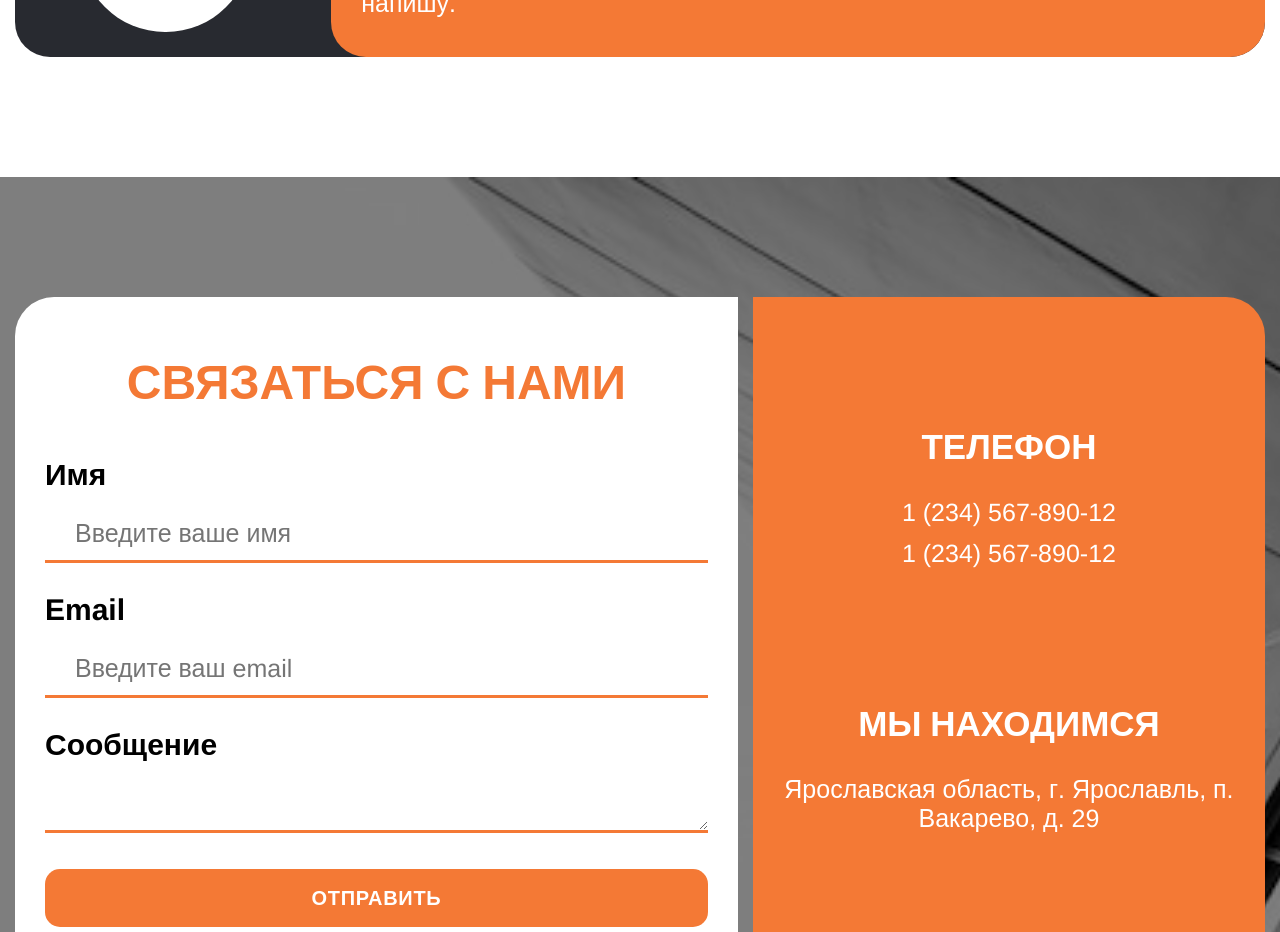
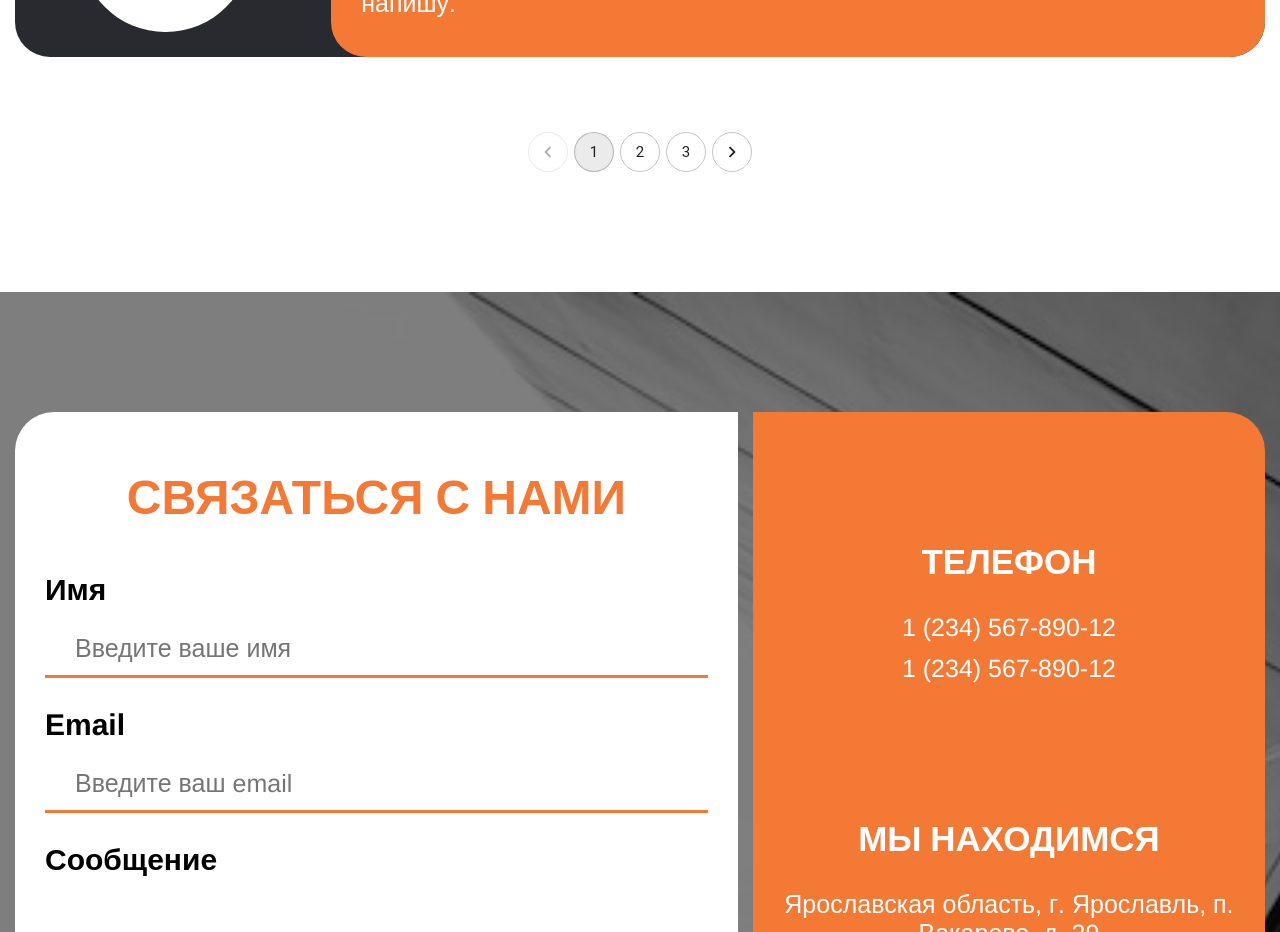
Before and after one commit to XenoPOMP/college-2022-practice-project, a React (Vite) app: page / in a window 1280 px wide. Shown: the part 9980-10912 px from the top of the page. Built offline with nearby package versions, Linux system fonts and the light colour scheme; a web font is replaced by a local one.

Commit message:
add Pagination
Added Pagination for reviews from Material UI library

```diff
--- a/src/assets/sections/ReviewSection/ReviewSection.module.scss
+++ b/src/assets/sections/ReviewSection/ReviewSection.module.scss
@@ -15,4 +15,11 @@
     margin-bottom: .57em;
     font-size: 3.16em;
   }
+
+  .pagination {
+    grid-column-start: 1;
+    grid-column-end: 13;
+    margin-top: 2.4em;
+    @extend %flexCenter
+  }
 }
--- a/src/assets/sections/ReviewSection/ReviewSection.tsx
+++ b/src/assets/sections/ReviewSection/ReviewSection.tsx
@@ -3,6 +3,7 @@ import Section from '../../components/Section/Section';
 import styles from './ReviewSection.module.scss';
 import cn from 'classnames';
 import Review from '../../components/Review/Review';
+import { Pagination } from '@mui/material';
 
 const ReviewSection = () => {
   return (
@@ -29,6 +30,13 @@ const ReviewSection = () => {
           'Привет! Я ваш единственный клиент. Все это время я заходил под разными именами и оставлял отзывы. Сейчас зайду со всех аккаунтов и напишу.'
         }
       />
+
+      <Pagination
+        count={3}
+        variant={'outlined'}
+        size={'large'}
+        className={cn(styles.pagination)}
+      />
     </Section>
   );
 };
```
